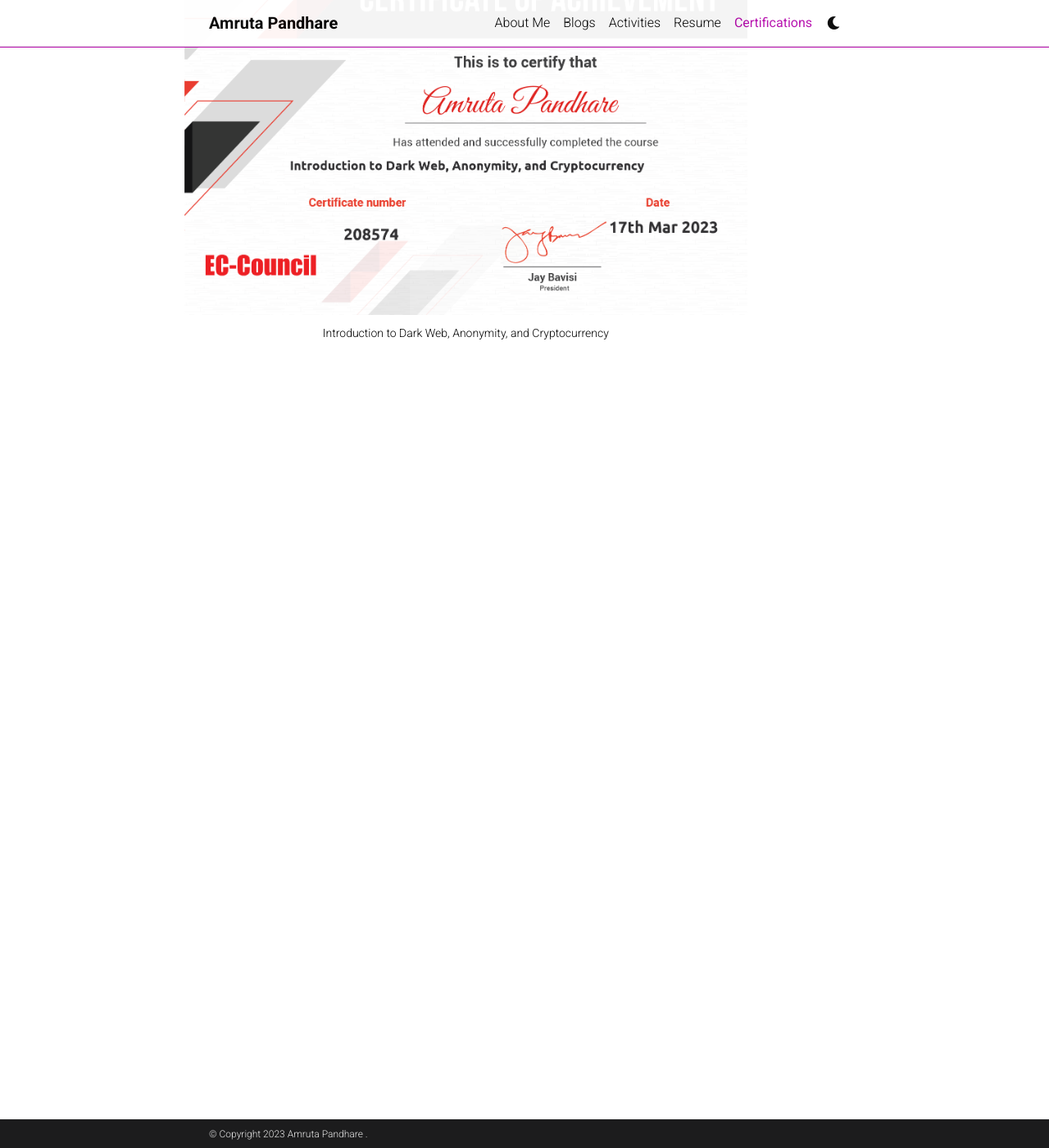
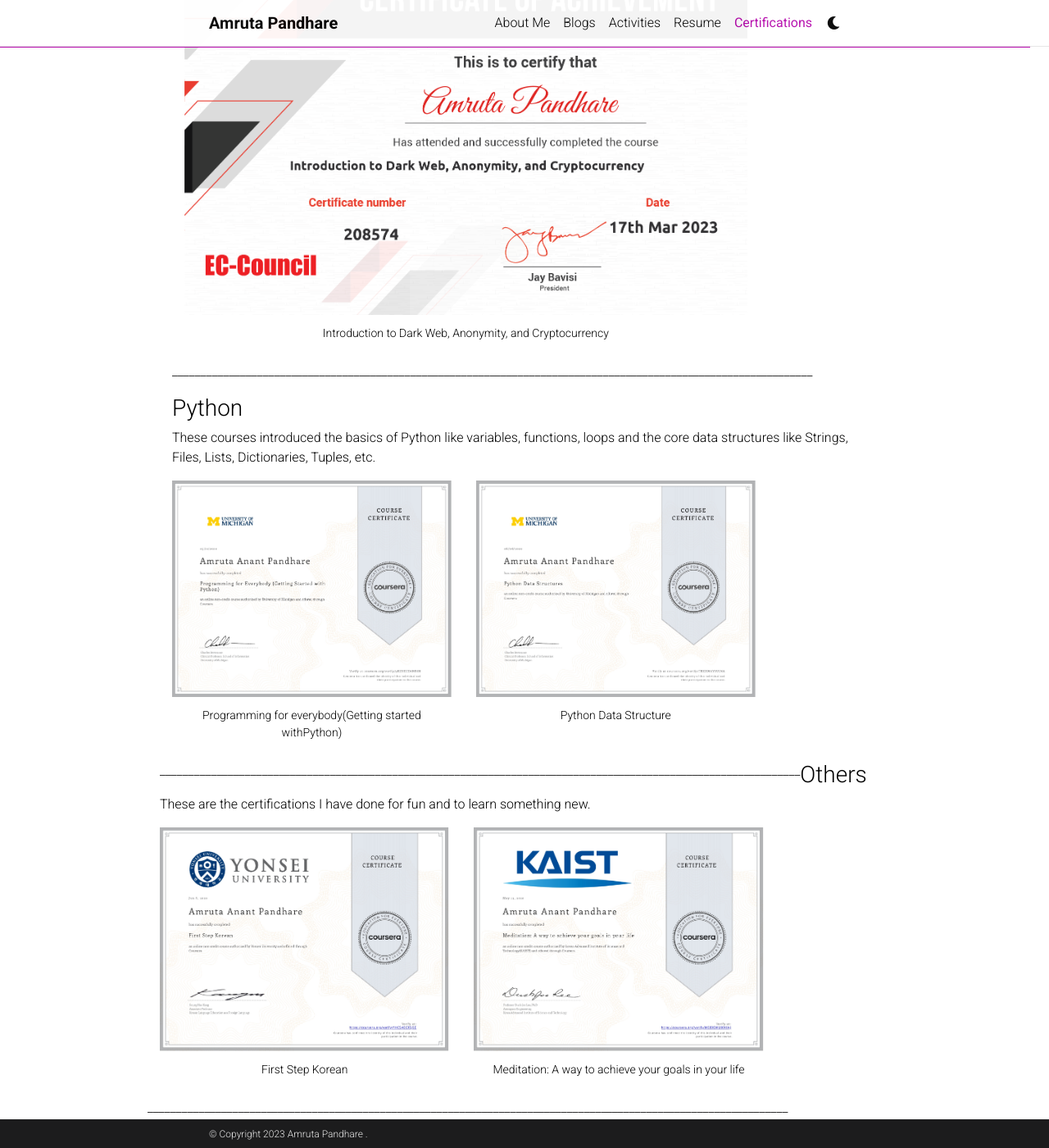
Before and after one commit to AmrutaPandhare/AmrutaPandhare.github.io, a Jekyll site: the page built from _pages/publications.md, in a window 1280 px wide and 1400 px high, scrolled down 2706 px. Shown: the whole window at 82% size. Built offline with Jekyll 4.4.1, drawn with Linux system fonts in a browser that asks for light colours; comment, search, counter and statistics services are not loaded; a style sheet for code colours, icons or effects is not loaded.

Commit message:
Update publications.md

```diff
--- a/_pages/publications.md
+++ b/_pages/publications.md
@@ -102,22 +102,55 @@ nav_order: 5
       </div>
     </div>
 
+  <p>_________________________________________________________________________________________________________________</p>
+  <h3>Python</h3>
+  <p>These courses introduced the basics of Python like variables, functions, loops and the core data structures like Strings, Files, Lists, Dictionaries, Tuples, etc.</p>
+  <div class="row">
+    <div class="col-md-5">
+      <div class="thumbnail">
+        <a href="https://www.coursera.org/account/accomplishments/certificate/9RZUECD6NB8N" target="_blank">
+          <img src="/assets/img/python.jpg" alt="Lights" style="width:100%">
+          <div class="caption">
+            <p>Programming for everybody(Getting started withPython)</p>
+          </div>
+        </a>
+      </div>
+    </div>
+    <div class="col-md-5">
+      <div class="thumbnail">
+        <a href="https://www.coursera.org/account/accomplishments/certificate/TRXXWAYSUU6A" target="_blank">
+          <img src="/assets/img/pythonds.jpg" alt="Lights" style="width:100%">
+          <div class="caption">
+            <p>Python Data Structure</p>
+          </div>
+        </a>
+      </div>
+    </div>
 
-
-
-
-
-
-
-
-
-
-
-
-
-
-
-
-
+  <p>_________________________________________________________________________________________________________________</p>
+  <h3>Others</h3>
+  <p>These are the certifications I have done for fun and to learn something new.</p>
+  <div class="row">
+    <div class="col-md-5">
+      <div class="thumbnail">
+        <a href="https://www.coursera.org/account/accomplishments/certificate/YHCSAECRSJSE" target="_blank">
+          <img src="/assets/img/korean.jpg" alt="Lights" style="width:100%">
+          <div class="caption">
+            <p>First Step Korean</p>
+          </div>
+        </a>
+      </div>
+    </div>
+    <div class="col-md-5">
+      <div class="thumbnail">
+        <a href="https://www.coursera.org/account/accomplishments/certificate/ME89EMUMXXAJ" target="_blank">
+          <img src="/assets/img/medi.jpg" alt="Lights" style="width:100%">
+          <div class="caption">
+            <p>Meditation: A way to achieve your goals in your life</p>
+          </div>
+        </a>
+      </div>
+    </div>
+  <p>_________________________________________________________________________________________________________________</p>
   </div>
 </div>
```
